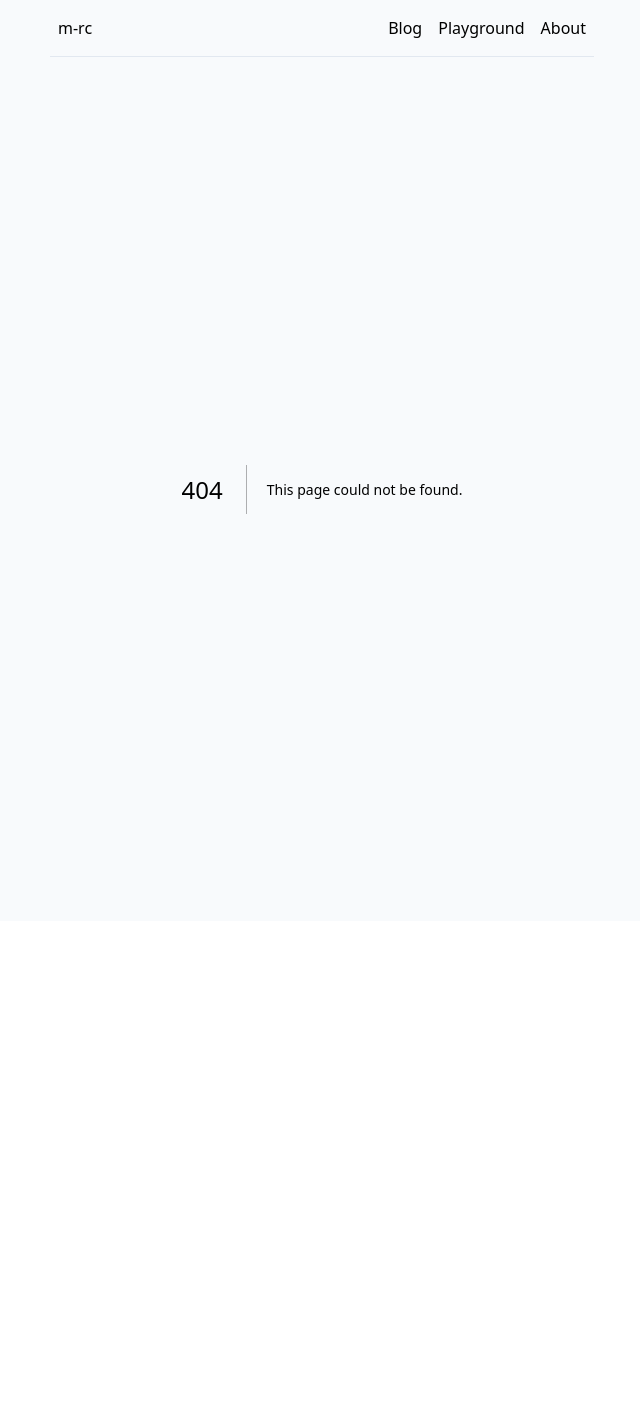
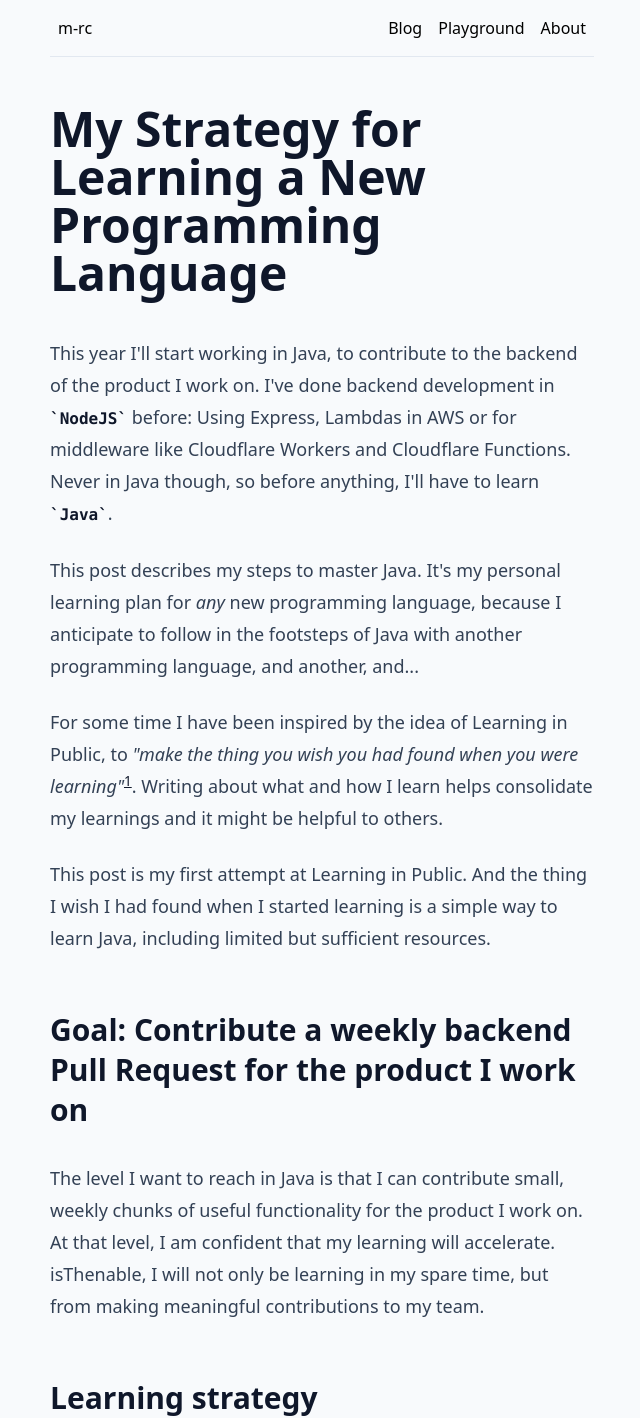
Before and after one commit to m-goos/m-rc, a Next.js app: page /blog/java-learning-strategy in a window 1280 px wide. Before the commit this address had no page. Shown: the top 1418 px of the page, without its empty margins (318-958 px from the left). Before the commit the page ends 921 px from the top, so only its background shows below. Built offline with nearby package versions, Linux system fonts and the light colour scheme.

Commit message:
feat: post about learning a new programming language, java

```diff
--- /dev/null
+++ b/app/blog/(posts)/java-learning-strategy/page.mdx
@@ -0,0 +1,45 @@
+---
+title: My Strategy for Learning a New Programming Language
+date: 2024-03-02
+description: What I'll read and build to learn the basics of Java
+---
+
+# My Strategy for Learning a New Programming Language
+
+This year I'll start working in Java, to contribute to the backend of the product I work on. I've done backend development in `NodeJS` before: Using Express, Lambdas in AWS or for middleware like Cloudflare Workers and Cloudflare Functions. Never in Java though, so before anything, I'll have to learn `Java`.
+
+This post describes my steps to master Java. It's my personal learning plan for _any_ new programming language, because I anticipate to follow in the footsteps of Java with another programming language, and another, and...
+
+For some time I have been inspired by the idea of Learning in Public, to _"make the thing you wish you had found when you were learning"_[^1]. Writing about what and how I learn helps consolidate my learnings and it might be helpful to others.
+
+This post is my first attempt at Learning in Public. And the thing I wish I had found when I started learning is a simple way to learn Java, including limited but sufficient resources.
+
+## Goal: Contribute a weekly backend Pull Request for the product I work on
+
+The level I want to reach in Java is that I can contribute small, weekly chunks of useful functionality for the product I work on. At that level, I am confident that my learning will accelerate. isThenable, I will not only be learning in my spare time, but from making meaningful contributions to my team.
+
+## Learning strategy
+
+Based on my personal learning experience for JavaScript and what are considered the best practices for learning new programming languages, this is how I'll approach learning Java:
+
+1. Read just enough theory to start coding
+2. Do coding exercises
+3. Read a book on the new programming language
+4. Build small real-world applications
+5. Create features in professional context
+
+![learning a new programming language](/blog/java-learning-strategy/excalidraw-learn-new-programming-language.svg)
+
+Now this is still generic, because with what resources should I start? I started with a Udemy course, but that was too passive, dry and slow. Then, I came across a post on LinkedIn with great resources for Java[^2]. This is how I will start:
+
+1. _Read just enough theory to start coding_ - Read the official Java developer tutorials: https://docs.oracle.com/javase/tutorial/java/TOC.html
+2. _Do coding exercises_ - Complete the free Exercism Java track: https://exercism.org/tracks/java
+3. _Read a book on the new programming language_ - There are many, I will be reading "Learning Java: An Introduction to Real-World Programming with Java (5th edition)"
+4. _Build small real-world applications_ - Write small versions of full applications or tools, e.g. command line tools, following example projects as presented in 'Coding Challenges' [^2]
+5. _Create features in professional context_ - Contribute to the codebase of my team.
+6. _Continue leveling up_: Read more books, build more copies of real-world applications.
+
+That's it, you now speak another language.
+
+[^1]: The idea of learning in public is popularized by swyx, a software engineer and content creator and this quote is from his blog titled 'Learn In Public'.
+[^2]: John Cricket posted "15 Ways to Learn Java" ([post](https://www.linkedin.com/feed/update/urn:li:activity:7165624448404942848/)) - he is also the author of Coding Challenges, where he provides project ideas
```
Also changed, not shown: public/blog/java-learning-strategy/excalidraw-learn-new-programming-language.svg (added).
